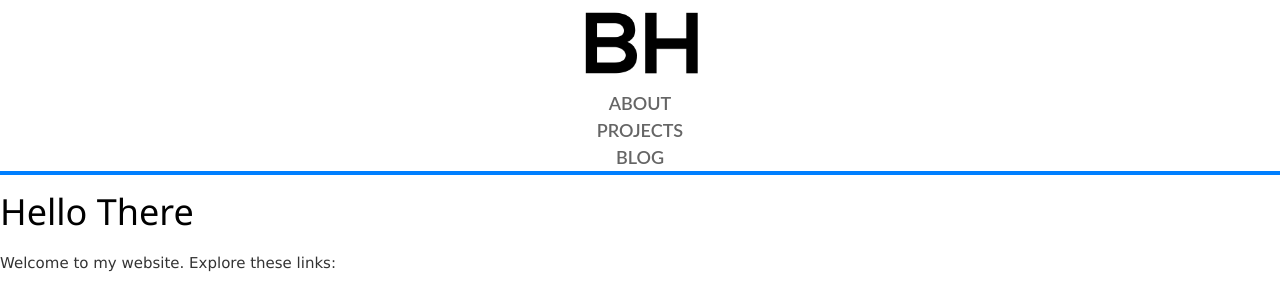
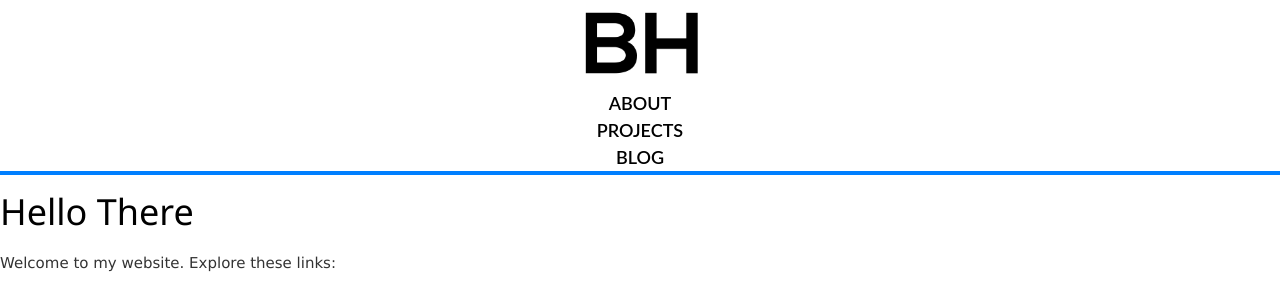
Before and after one commit to beauhodes/beauhodes.github.io, a Jekyll site: the page built from index.html, in a window 1280 px wide. Shown: the top 287 px of the page. Built offline with Jekyll 4.4.1, drawn with Linux system fonts in a browser that asks for light colours.

Commit message:
Update main.css

```diff
--- a/css/main.css
+++ b/css/main.css
@@ -55,12 +55,11 @@ footer {
     text-decoration: none;
     font-weight: 600;
     color: black;
-    opacity: 0.6;
-    transition: 0.3s;
+    transition: 0.4s;
     padding: 1em 1em;
 }
 .navLinks:hover {
-    opacity: 1;
+    /*opacity: 1; */
     color: #007fff;
     padding: 1em 1em;
 }
```
